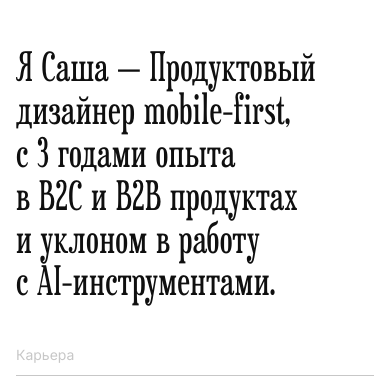
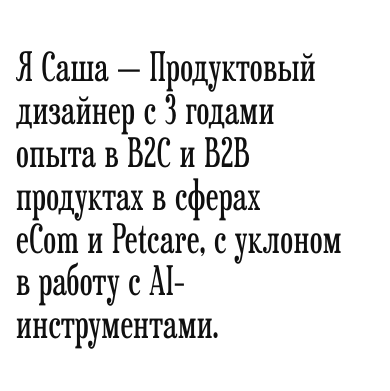
Before and after one commit to Alexdis1232/Portfolio, a Next.js app: page / in a window 390 px wide. Shown: the part 268-659 px from the top of the page. Built offline with nearby package versions, Linux system fonts and the light colour scheme; grey boxes are pictures that could not be loaded.

Commit message:
Hero: remove mobile-first, add eCom and Petcare domains

```diff
--- a/src/components/sections/Hero.tsx
+++ b/src/components/sections/Hero.tsx
@@ -30,24 +30,24 @@ export function Hero() {
           <span className="sm:hidden">
             Я Саша — Продуктовый
             <br />
-            дизайнер mobile-first,
+            дизайнер с 3 годами
             <br />
-            с 3 годами опыта
+            опыта в B2C и B2B
             <br />
-            в B2C и B2B продуктах
+            продуктах в сферах
             <br />
-            и уклоном в работу
+            eCom и Petcare, с уклоном
             <br />
-            с AI-инструментами.
+            в работу с AI-инструментами.
           </span>
           <span className="hidden sm:inline">
             Я Саша — Продуктовый дизайнер
             <br />
-            mobile-first, с 3 годами опыта
+            с 3 годами опыта в B2C и B2B
             <br />
-            в B2C и B2B продуктах и уклоном
+            продуктах в сферах eCom и Petcare,
             <br />
-            в работу с AI-инструментами.
+            с уклоном в работу с AI-инструментами.
           </span>
         </LoadFadeInH1>
       </div>
```
